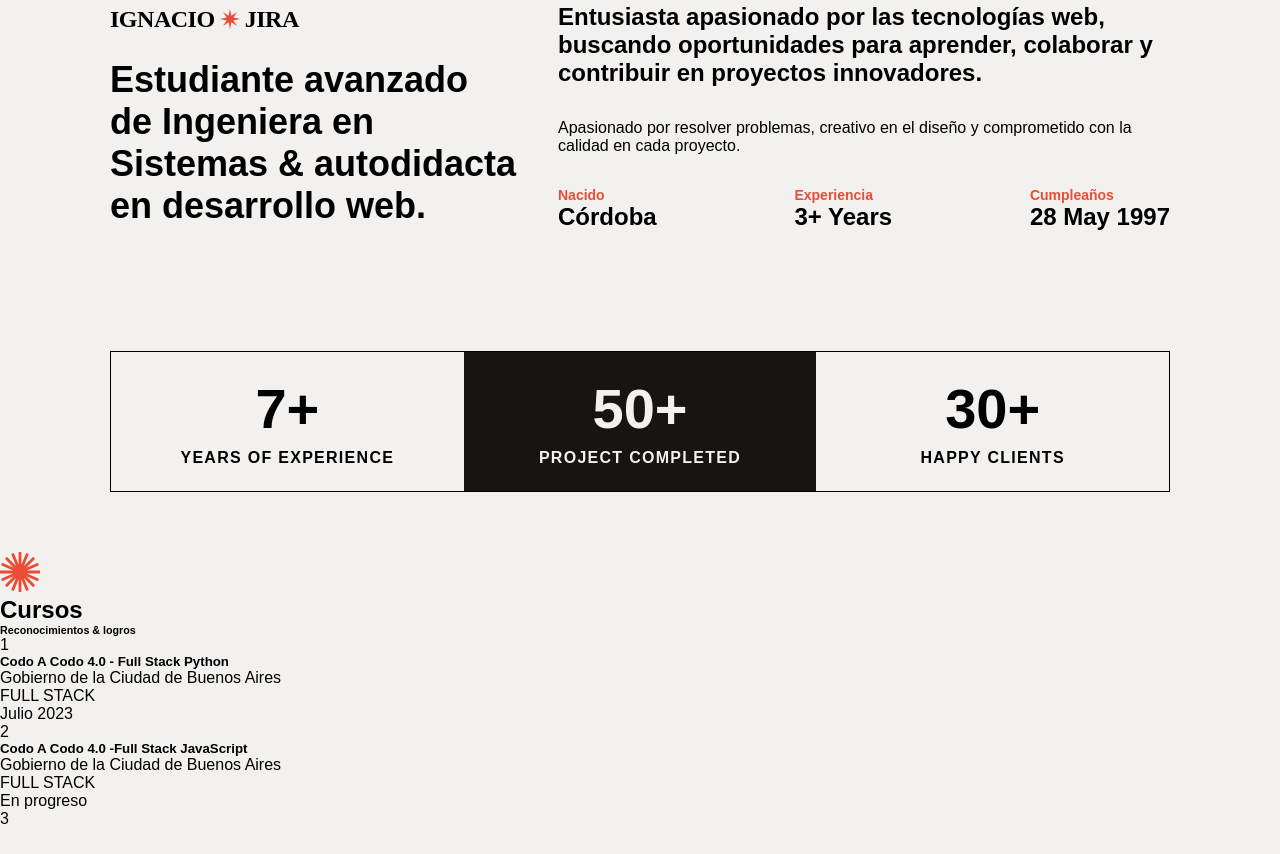
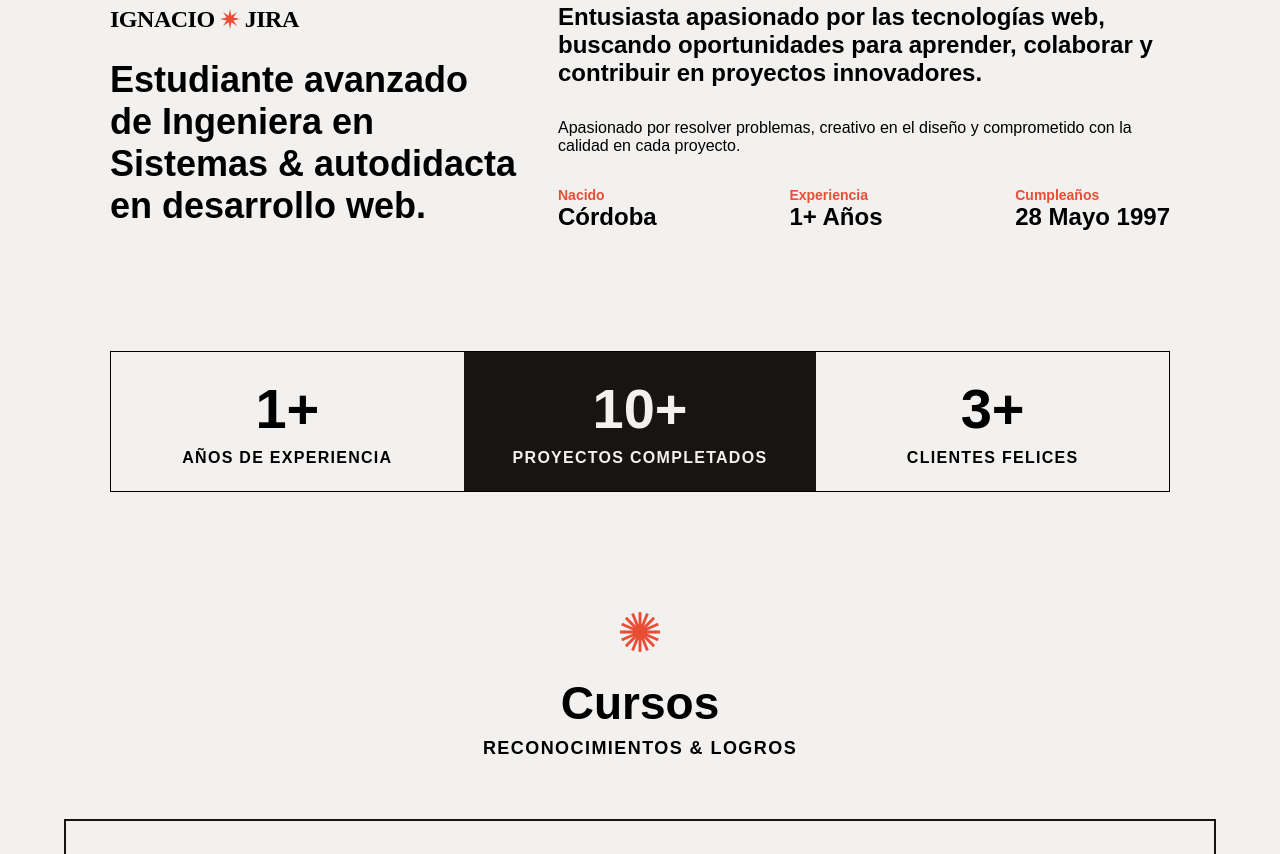
Before and after one commit to EstefanoIgn/UTNBA, a plain HTML site: page index.html in a window 1280 px wide. Shown: the part 1039-1893 px from the top of the page. Before the commit the page ends 1867 px from the top, so only its background shows below. Drawn offline with Linux system fonts and the light colour scheme; a web font is replaced by a local one.

Commit message:
Nueva seccion

```diff
--- a/index.html
+++ b/index.html
@@ -58,7 +58,10 @@
                         </a>
                     </div>
                 </div>
-                <img src="img/memoji.png" alt="#" class="hero__img">
+                <div class="memoji__container">
+                    <img src="img/memoji.png" alt="#" class="hero__img">
+                </div>
+
             </div>
         </div>
     </section>
@@ -108,12 +111,12 @@
                         </div>
                         <div class="data-two">
                             <div class="heading-detail-small">Experiencia</div>
-                            <h5>3+ Years</h5>
+                            <h5>1+ Años</h5>
                         </div>
 
                         <div class="data-three">
                             <div class="heading-detail-small">Cumpleaños</div>
-                            <h5>28 May 1997</h5>
+                            <h5>28 Mayo 1997</h5>
                         </div>
                     </div>
                 </div>
@@ -124,16 +127,16 @@
         <div class="numbers">
             <div class="numbers__grid">
                 <div class="number__cell">
-                    <div class="number__largue">7+</div>
-                    <div class="heading__normal">Years of experience</div>
+                    <div class="number__largue">1+</div>
+                    <div class="heading__normal">Años de Experiencia</div>
                 </div>
                 <div class="number__feature">
-                    <div class="number__largue">50+</div>
-                    <div class="heading__normal">Project Completed</div>
+                    <div class="number__largue">10+</div>
+                    <div class="heading__normal">Proyectos completados</div>
                 </div>
                 <div class="number__cell">
-                    <div class="number__largue">30+</div>
-                    <div class="heading__normal">Happy Clients</div>
+                    <div class="number__largue">3+</div>
+                    <div class="heading__normal">Clientes felices</div>
                 </div>
             </div>
         </div>
@@ -141,7 +144,7 @@
     <section class="section__awards">
         <div class="container__awards">
             <div class="heading__wrapper">
-                <img src="logo.svg" alt="logo-ign">
+                <img src="logo.svg" alt="logo-ign" class="icon__star">
                 <h2>Cursos</h2>
                 <h6>Reconocimientos & logros</h6>
             </div>
@@ -183,14 +186,23 @@
                         <p class="paragraph__largue">3</p>
                     </div>
                     <div class="card__content__text">
-                        <h5 class="award__heading"></h5>
-                        <p class="paragraph__largue"></p>
+                        <h5 class="award__heading">Curso C# Nivel 1</h5>
+                        <p class="paragraph__largue">Maxiprograma</p>
                     </div>
                 </div>
                 <div class="date__detail">
-                    <div class="paragraph__regular"></div>
-                    <div class="paragraph__regular"></div>
+                    <div class="paragraph__regular">C#</div>
+                    <div class="paragraph__regular">Agosto 2023</div>
                 </div>
+            </div>
+        </div>
+    </section>
+    <section class="section__portfolio">
+        <div class="container__awards">
+            <div class="heading__wrapper">
+                <img src="logo.svg" alt="logo-ign" class="icon__star">
+                <h2>Portfolio</h2>
+                <h6>Proyectos & Trabajos</h6>
             </div>
         </div>
     </section>
--- a/style.css
+++ b/style.css
@@ -425,3 +425,93 @@ header{
     color: var(--Grey);
     background-color: var(--Black);
 }
+
+.section__awards{
+    padding: 60px 5%;
+}
+
+.container__awards{
+    max-width: 1060px;
+    width: 100%;
+    margin: 0 auto;
+}
+
+.heading__wrapper{
+    display: flex;
+    max-width: 700px;
+    margin-right: auto;
+    margin-bottom: 60px;
+    margin-left: auto;
+    flex-direction: column;
+    align-items: center;
+    justify-content: center;
+}
+
+.heading__wrapper h2{
+    font-size: 46px;
+}
+
+.heading__wrapper h6{
+    margin-top: 8px;
+    font-size: 18px ;
+    text-transform: uppercase;
+    font-weight: 700;
+    letter-spacing: 0.08em;
+
+}
+
+.icon__star{
+    margin-bottom: 24px;
+}
+
+.grid__awards{
+    display: grid;
+    grid-template-columns: 1fr;
+    grid-template-rows: auto auto auto;
+    gap: 24px;
+}
+
+.card__award{
+    display: flex;
+    width: 100%;
+    padding: 36px 32px;
+    justify-content: space-between;
+    align-items: center;
+    border-style: solid;
+    border-width: 2px;
+    border-color: var(--Black);
+}
+
+.card__content{
+    display: flex;
+    align-items: center;
+}
+
+.number__block{
+    display: flex;
+    width: 48px;
+    height: 48px;
+    margin-right: 24px;
+    padding: 8px;
+    justify-content: center;
+    align-items: center;
+    background-color: var(--Naranja);
+    color: var(--Grey);
+    font-weight: 700px;
+}
+
+.card__content__text h5{
+    font-size: 24px;
+    letter-spacing: -0.02em;
+}
+
+.date__detail{
+    display: flex;
+    align-items: center;
+    gap: 3px 8px;
+    font-weight: 600;
+}
+
+.section__portfolio{
+    padding: 60px 5%;
+}
```
